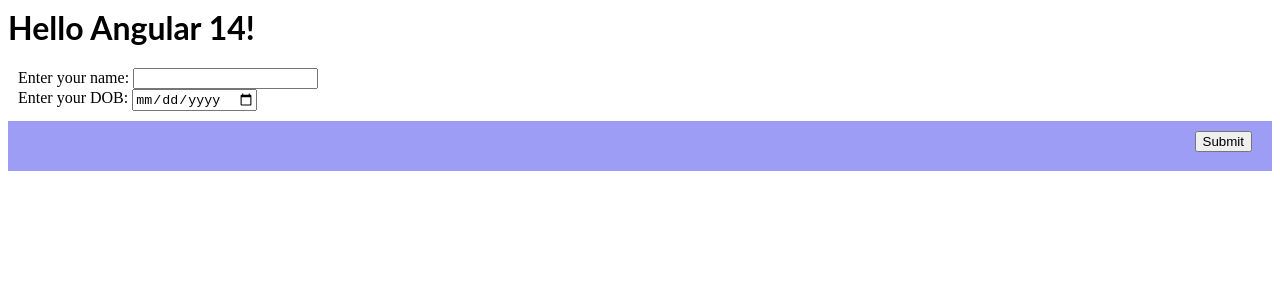
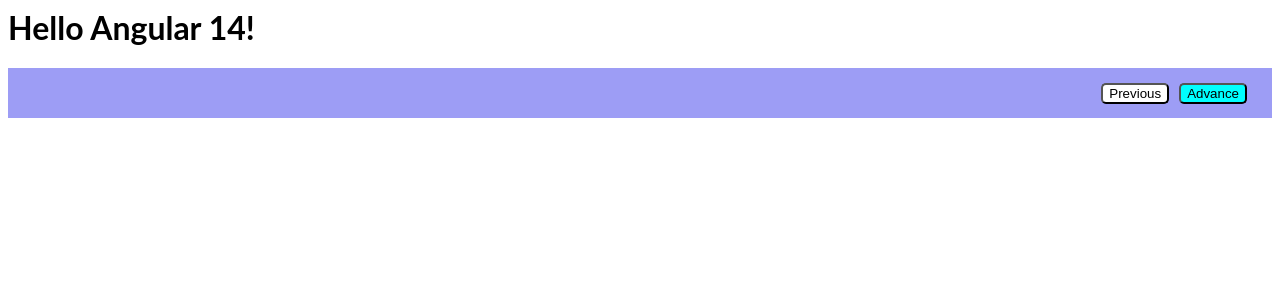
Before and after one commit to jhumfreez/Angular-Snipper-Submit-outside-form, an Angular app: page / in a window 1280 px wide. Shown: the top 300 px of the page. Built offline with nearby package versions, Linux system fonts and the light colour scheme.

Commit message:
starting routing demo

```diff
--- a/src/app/app.component.html
+++ b/src/app/app.component.html
@@ -1,4 +1,4 @@
 <hello name="{{ name }}"></hello>
-<!-- <router-outlet></router-outlet> -->
-<app-example (submitForm)="handleSubmission($event)"></app-example>
+<router-outlet></router-outlet>
+<!-- <app-example (submitForm)="handleSubmission($event)"></app-example> -->
 <app-sticky-bar></app-sticky-bar>
--- a/src/app/app.module.ts
+++ b/src/app/app.module.ts
@@ -9,25 +9,28 @@ import { StickyBarComponent } from './sticky-bar/sticky-bar.component';
 import { SubmitDirective } from './submit.directive';
 import { TestDirective } from './test.directive';
 import { RouterModule, Routes } from '@angular/router';
+import { TaskType } from './types';
 
 const routes: Routes = [
   {
     path: '',
     children: [
       {
-        path: '',
+        path: 'page-1',
         component: ExampleComponent,
+        data: { taskType: TaskType.PAGE_ONE }
+      },
+      {
+        path: 'page-2',
+        component: ExampleComponent,
+        data: { taskType: TaskType.PAGE_TWO }
       },
     ],
   },
 ];
 
 @NgModule({
-  imports: [
-    BrowserModule,
-    ReactiveFormsModule,
-    //  RouterModule.forRoot(routes)
-  ],
+  imports: [BrowserModule, ReactiveFormsModule, RouterModule.forRoot(routes)],
   declarations: [
     AppComponent,
     HelloComponent,
--- a/src/app/nav-button-state.service.ts
+++ b/src/app/nav-button-state.service.ts
@@ -1,8 +1,28 @@
 import { Injectable } from '@angular/core';
+import { TaskType } from './types';
 
-@Injectable()
+@Injectable({ providedIn: 'root' })
 export class NavButtonStateService {
+  currentTask: TaskType;
+  constructor() {
+    this.currentTask = TaskType.PAGE_ONE;
+  }
 
-  constructor() { }
+  advance(){
+    switch(this.currentTask){
+      case TaskType.PAGE_ONE:
+        break;
+      case TaskType.PAGE_TWO:
+        break;
+    }
+  }
 
+  updateNavButtonState(){
+    return;
+  }
+
+  // Simplifying task-assignment/router-relationship for demo purposes
+  updateTask(newTask: TaskType) {
+    this.currentTask = newTask;
+  }
 }
--- a/src/app/sticky-bar/sticky-bar.component.css
+++ b/src/app/sticky-bar/sticky-bar.component.css
@@ -6,7 +6,28 @@
   bottom: 0;
 }
 
-.btn-submit {
+button {
+  margin: 5px;
+  border-radius: 5px;
+}
+
+button:hover {
+  filter: brightness(90%);
+}
+
+.btn-container{
   position: absolute;
   right: 20px;
 }
+
+button.btn-submit {
+  background-color: gold;
+}
+
+button.btn-previous {
+  background-color: white;
+}
+
+button.btn-advance {
+  background-color: cyan;
+}
--- a/src/app/sticky-bar/sticky-bar.component.html
+++ b/src/app/sticky-bar/sticky-bar.component.html
@@ -1,5 +1,13 @@
 <div class="bar">
-  <button type="submit" class="btn-submit" appSubmit>
-    Submit
-  </button>
+  <div class="btn-container">
+    <button class="btn-previous">Previous</button>
+    <ng-container *ngIf="true; then advance; else submit"></ng-container>
+  </div>
 </div>
+
+<ng-template #advance>
+  <button class="btn-advance">Advance</button>
+</ng-template>
+<ng-template #submit>
+  <button type="submit" class="btn-submit" appSubmit>Submit</button>
+</ng-template>
--- a/src/app/sticky-bar/sticky-bar.component.ts
+++ b/src/app/sticky-bar/sticky-bar.component.ts
@@ -1,4 +1,6 @@
-import { Component, HostListener, OnInit } from '@angular/core';
+import { Component, OnInit } from '@angular/core';
+import { NavigationEnd, Router } from '@angular/router';
+import { NavButtonStateService } from '../nav-button-state.service';
 
 @Component({
   selector: 'app-sticky-bar',
@@ -6,8 +8,17 @@ import { Component, HostListener, OnInit } from '@angular/core';
   styleUrls: ['./sticky-bar.component.css']
 })
 export class StickyBarComponent implements OnInit {
-  constructor() { }
+  constructor(private router: Router, private navBtnService: NavButtonStateService) { }
 
   ngOnInit() {
+    this.router.events.subscribe(navEvent =>{
+      if(navEvent instanceof NavigationEnd){
+        this.navBtnService.updateNavButtonState();
+      }
+    })
+  }
+
+  advance(){
+    this.router.navigate(['page-2']);
   }
 }
--- a/src/app/submit.directive.ts
+++ b/src/app/submit.directive.ts
@@ -22,7 +22,7 @@ export class SubmitDirective {
 
   @HostListener('click')
   submit() {
-    console.log('click acknowledged');
+    console.log('click acknowledged at directive');
     const elem = document.querySelector('form');
     if (elem) {
       // (this.el.nativeElement as HTMLElement).setAttribute('form', elem.id);
--- a/src/app/types.ts
+++ b/src/app/types.ts
@@ -2,3 +2,8 @@ export interface SubmissionContent {
   name: string;
   dob: string;
 }
+
+export enum TaskType {
+  PAGE_ONE,
+  PAGE_TWO,
+}
```
Also changed, not shown: src/app/example/example.component.ts (+5 -8 lines).
